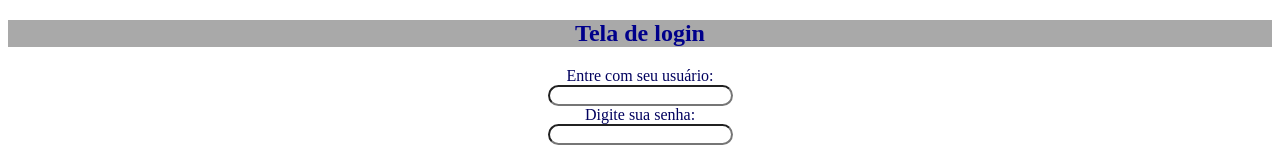
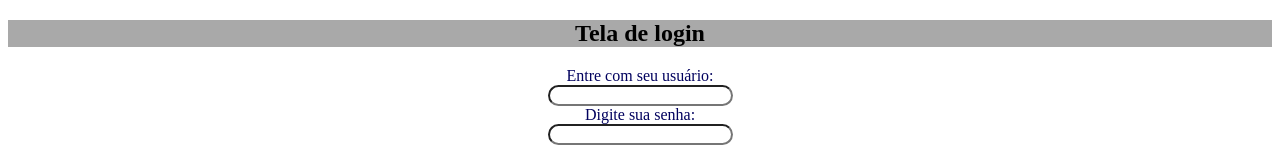
Before and after one commit to rodrigues2000-a11y/ADS2609, a plain HTML site: page index.html in a window 1280 px wide. Shown: the top 160 px of the page. Drawn offline with Linux system fonts and the light colour scheme.

Commit message:
nova atualização

```diff
--- a/style.css
+++ b/style.css
@@ -1,7 +1,7 @@
 h2{
     background-color: darkgray;
     text-align: center;
-    color: darkblue;
+    color: darkblues;
 }
 
 form{
```
